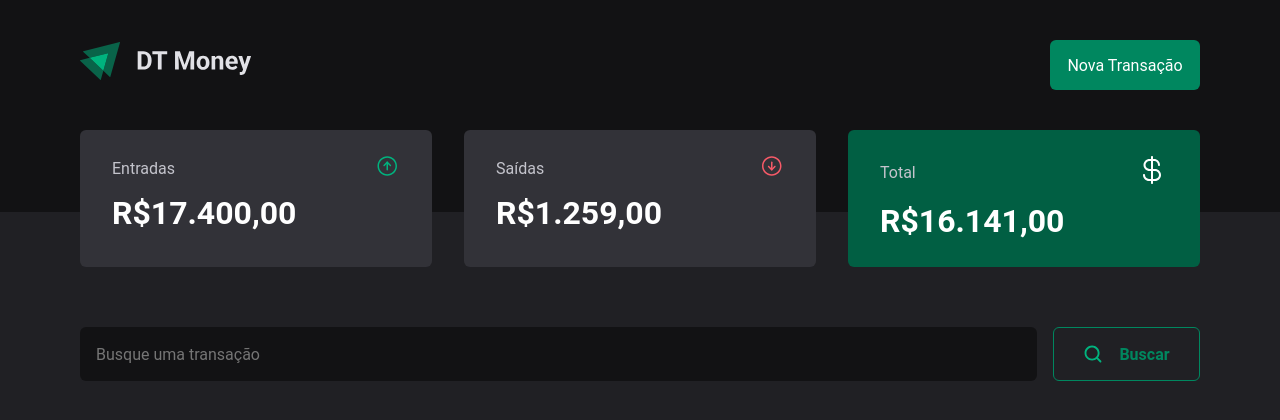
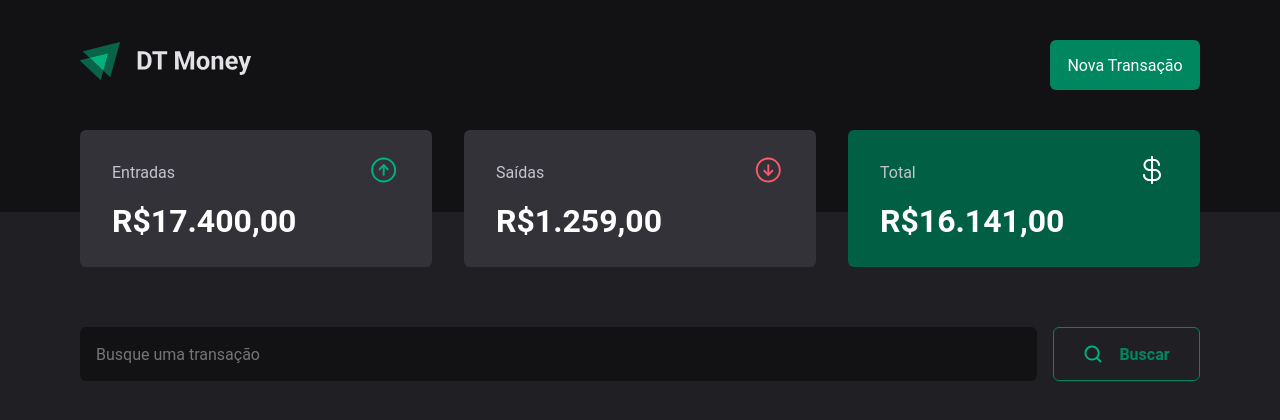
Before and after one commit to WBGreenArrow/nilde-account, a React (Vite) app in the folder front-end/: page / in a window 1280 px wide. Shown: the top 420 px of the page. Built offline with nearby package versions, Linux system fonts and the light colour scheme.

Commit message:
fix: size CardBalance componet img

```diff
--- a/front-end/src/components/CardBalance/index.tsx
+++ b/front-end/src/components/CardBalance/index.tsx
@@ -13,7 +13,7 @@ type CardBalanceProps = {
 }
 
 export const CardBalance = ({ label, type, value }: CardBalanceProps) => {
-  const [iconCard, setIconCard] = useState<string>('')
+  const [iconCard, setIconCard] = useState<string>(moneyImg)
 
   useEffect(() => {
     if (type === 'deposit') {
@@ -25,7 +25,6 @@ export const CardBalance = ({ label, type, value }: CardBalanceProps) => {
       setIconCard(() => arrowDownImg)
       return
     }
-    setIconCard(() => moneyImg)
   })
 
   return (
--- a/front-end/src/components/CardBalance/styles.scss
+++ b/front-end/src/components/CardBalance/styles.scss
@@ -1,13 +1,10 @@
 @use '../../index.scss' as v;
 
-
 .cardContainer{
-
     width: 100%;
     max-width: 352px;
     height: 137px;
     border-radius: 6px;
-
     padding: 24px 32px;
 
     background-color: v.$grey4-color;
@@ -20,9 +17,8 @@
         justify-content: center;
         align-items: start;
 
-
         & >.cardInfoType{
-       width: 100%;
+        width: 100%;
         display:flex;
         justify-content: space-between;
         align-items: center;
@@ -33,8 +29,15 @@
             color:v.$grey6-color;
         }
 
+        & > :nth-child(2){
+             img {
+                width: 32px;
+                height: 32px;
+                }
+            }
         }
         & > :last-child{
+
             padding-top: 12px;
             font-family: "Roboto";
             font-weight: 700;
```
